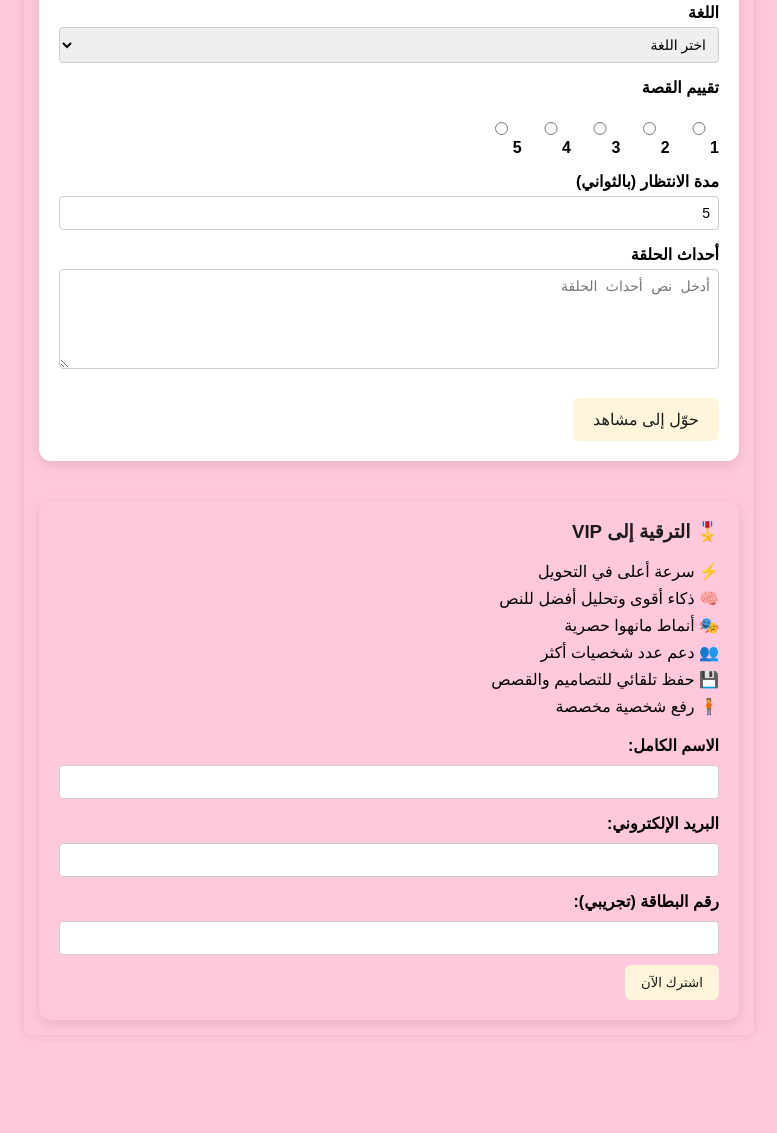
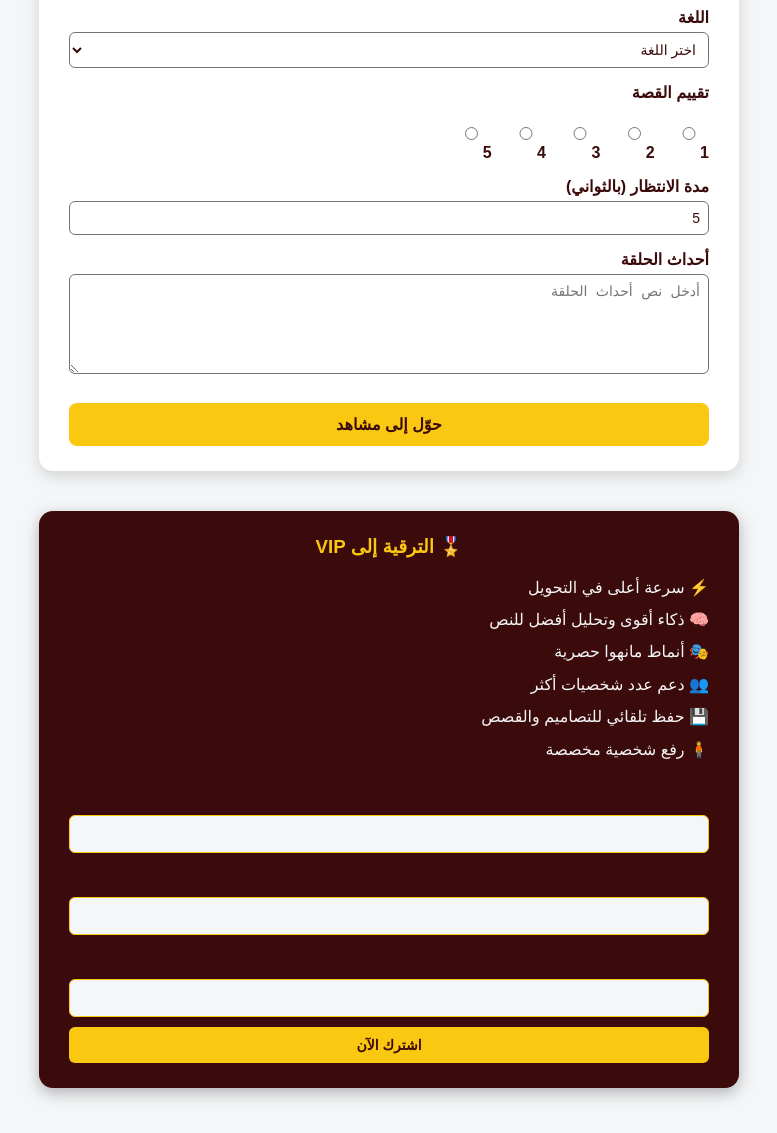
Before and after one commit to YAS8-OSS/NeoMashhad, a website: page index.html in a window 1280 px wide. Shown: the part 677-1810 px from the top of the page, without its empty margins (251-1028 px from the left). Before the commit the page ends 1742 px from the top, so only its background shows below. Drawn offline with Linux system fonts and the light colour scheme.

Commit message:
Update index.html

```diff
--- a/index.html
+++ b/index.html
@@ -2,30 +2,43 @@
 <html lang="ar" dir="rtl">
 <head>
   <meta charset="UTF-8" />
-  <title> نيومشهد  </title>
+  <title>إدخال بيانات القصة</title>
   <style>
     body {
       font-family: Arial, sans-serif;
       max-width: 700px;
       margin: 30px auto;
       padding: 15px;
-      background: #FFC8DD;
+      background: #f5f6f7; /* خلفية فاتحة */
       border-radius: 8px;
-      box-shadow: 0 0 10px rgba(0,0,0,0.1);
+      color: #3b0a0a; /* نص بني غامق */
+    }
+    h1 {
+      text-align: center;
+      color: #3b0a0a;
     }
     label {
       display: block;
       margin-top: 15px;
       font-weight: bold;
+      color: #3b0a0a;
     }
     input, select, textarea {
       width: 100%;
       padding: 8px;
       margin-top: 5px;
-      border-radius: 4px;
-      border: 1px solid #ccc;
+      border-radius: 6px;
+      border: 1.5px solid #727478; /* رمادي متوسط للحدود */
       box-sizing: border-box;
       font-size: 14px;
+      color: #3b0a0a;
+      background-color: #fff; /* خلفية بيضاء للحقل */
+      transition: border-color 0.3s ease;
+    }
+    input:focus, select:focus, textarea:focus {
+      border-color: #fac811; /* أصفر عند التركيز */
+      outline: none;
+      box-shadow: 0 0 8px #fac811aa;
     }
     textarea {
       resize: vertical;
@@ -33,61 +46,86 @@
     }
     .radio-group {
       display: flex;
-      gap: 15px;
+      gap: 20px;
       margin-top: 5px;
     }
     .btn-convert {
       margin-top: 25px;
       padding: 12px 20px;
-      background-color: #FFF5DB;
+      background-color: #fac811; /* أصفر */
       border: none;
-      color: #1A1A1A;
+      color: #3b0a0a;
       font-size: 16px;
-      border-radius: 6px;
+      border-radius: 8px;
       cursor: pointer;
       transition: background-color 0.3s ease;
+      font-weight: bold;
+      width: 100%;
     }
     .btn-convert:hover {
-      background-color: #ffe9c2;
+      background-color: #d4ac0a;
     }
     form#story-form {
-      background-color: #FFFFFF;
-      padding: 20px;
-      border-radius: 12px;
-      box-shadow: 0 4px 12px rgba(0, 0, 0, 0.1);
+      background-color: #fff;
+      padding: 25px 30px;
+      border-radius: 14px;
+      box-shadow: 0 5px 15px #72747844;
     }
     .vip-box {
-      background-color: #FFC8DD;
-      border-radius: 12px;
-      padding: 20px;
+      background-color: #3b0a0a; /* بني غامق */
+      border-radius: 14px;
+      padding: 25px 30px;
       margin-top: 40px;
-      box-shadow: 0 4px 12px rgba(0, 0, 0, 0.1);
+      box-shadow: 0 5px 15px #72747888;
+      color: #f5f6f7; /* لون فاتح للنص */
     }
     .vip-box h3 {
       margin-top: 0;
-      color: #1A1A1A;
+      color: #fac811; /* أصفر */
+      text-align: center;
+      font-weight: bold;
     }
     .vip-box ul {
       padding: 0;
-      margin: 10px 0 20px 0;
+      margin: 15px 0 25px 0;
       list-style: none;
     }
     .vip-box li {
-      margin-bottom: 8px;
+      margin-bottom: 10px;
+      line-height: 1.4;
     }
     .vip-box input, .vip-box button {
       margin-top: 10px;
+      border-radius: 6px;
+      border: 1.5px solid #fac811;
+      padding: 10px 12px;
+      font-size: 14px;
+      background-color: #f5f6f7;
+      color: #3b0a0a;
+      width: 100%;
+      box-sizing: border-box;
+      transition: border-color 0.3s ease;
+    }
+    .vip-box input:focus {
+      border-color: #fff;
+      outline: none;
+      box-shadow: 0 0 8px #fffaaacc;
     }
     .vip-box button {
-      background-color: #FFF5DB;
-      color: #1A1A1A;
+      background-color: #fac811;
+      color: #3b0a0a;
+      font-weight: bold;
+      cursor: pointer;
       border: none;
-      padding: 10px 16px;
-      border-radius: 6px;
-      cursor: pointer;
+      transition: background-color 0.3s ease;
     }
     .vip-box button:hover {
-      background-color: #ffe9c2;
+      background-color: #d4ac0a;
+    }
+    #error-msg {
+      color: #c0392b;
+      font-weight: bold;
+      margin-top: 10px;
     }
   </style>
 </head>
@@ -126,7 +164,7 @@
     <input type="number" id="female-count" min="0" max="5" />
 
     <div id="character-inputs" class="character-inputs"></div>
-    <div id="error-msg" style="color: red; font-weight: bold;"></div>
+    <div id="error-msg"></div>
 
     <label for="style-select">ستايل الملابس</label>
     <select id="style-select" required>
```
